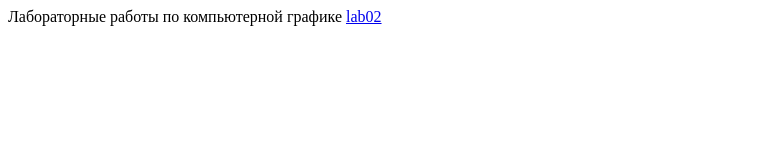
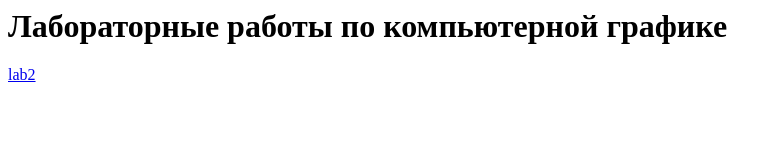
Before and after one commit to Bozey98/Bozey98.github.io, a plain HTML site: page index.html in a window 1280 px wide. Shown: the whole page, without its empty margins (0-782 px from the left). Drawn offline with Linux system fonts and the light colour scheme.

Commit message:
Update index.html

```diff
--- a/index.html
+++ b/index.html
@@ -1,2 +1,2 @@
-<p1> Лабораторные работы по компьютерной графике </p1>
-<a href="/lab2">lab02</a><br>
+<h1> Лабораторные работы по компьютерной графике </h1>
+<a href="/lab2">lab2</a><br>
```
